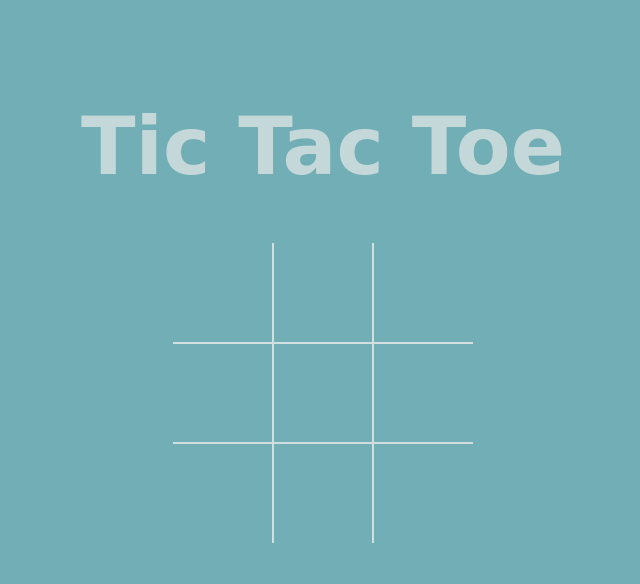
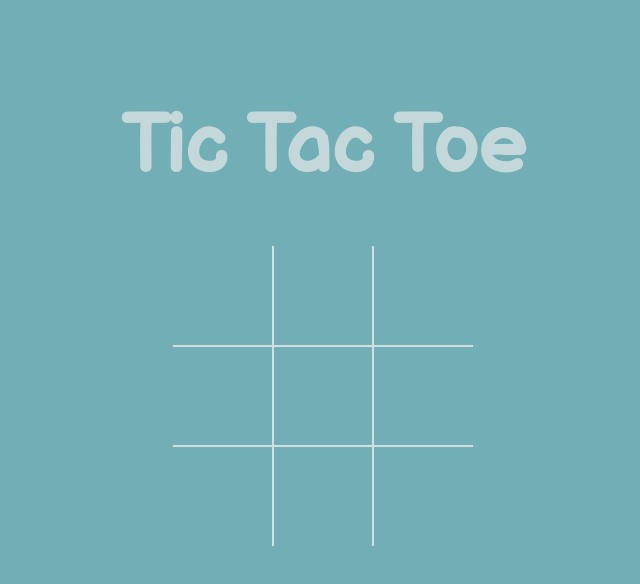
Before and after one commit to vijay260994/Tic-Tac-Toe-Game, a plain HTML site: page index.html in a window 1280 px wide. Shown: the whole page, without its empty margins (317-957 px from the left). Drawn offline with Linux system fonts and the light colour scheme.

Commit message:
updated fonts

```diff
--- a/index.html
+++ b/index.html
@@ -7,6 +7,8 @@
     <meta name="viewport" content="width=device-width, initial-scale=1.0">
     <link rel="stylesheet" href="styles.css">
     <link rel="icon" href="images/icon.ico">
+    <link rel="preconnect" href="https://fonts.gstatic.com">
+<link href="https://fonts.googleapis.com/css2?family=Balsamiq+Sans&display=swap" rel="stylesheet">
     <script src="script.js" defer></script>
     <title>Tic-Tac-Toe</title>
 
--- a/styles.css
+++ b/styles.css
@@ -15,7 +15,7 @@ body{
 h1{
     font-size: 5rem;
     margin: 100px auto 0 auto;
-    font-family: 'Sacramento', cursive;
+    font-family: 'Balsamiq Sans', Comic Sans MS;
     color: #d3dfdfdc;
   }
   button{
```
